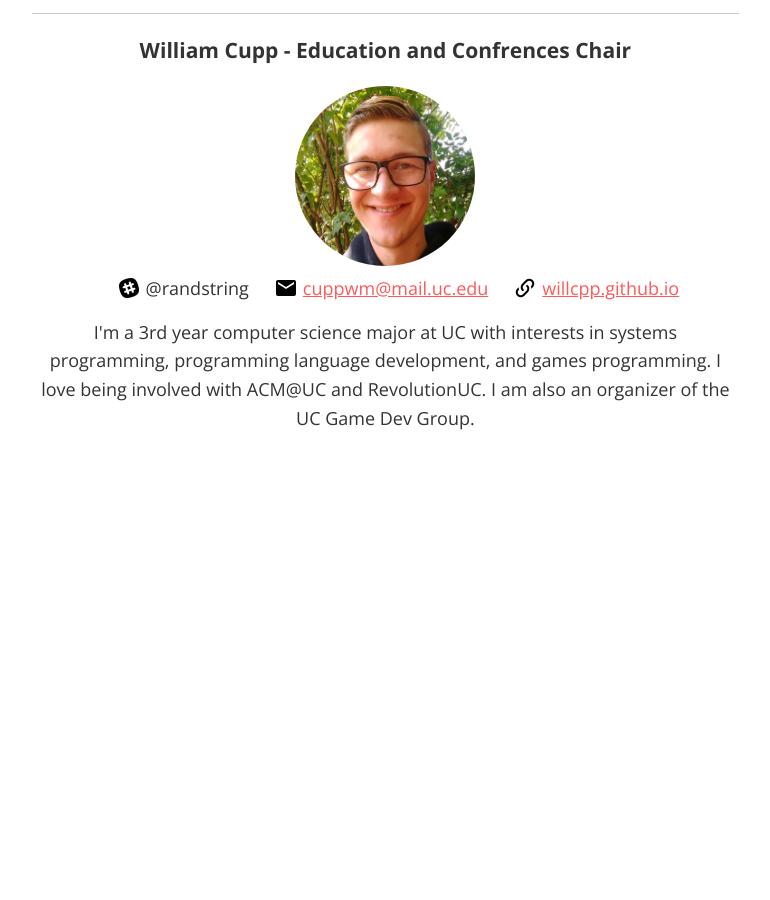
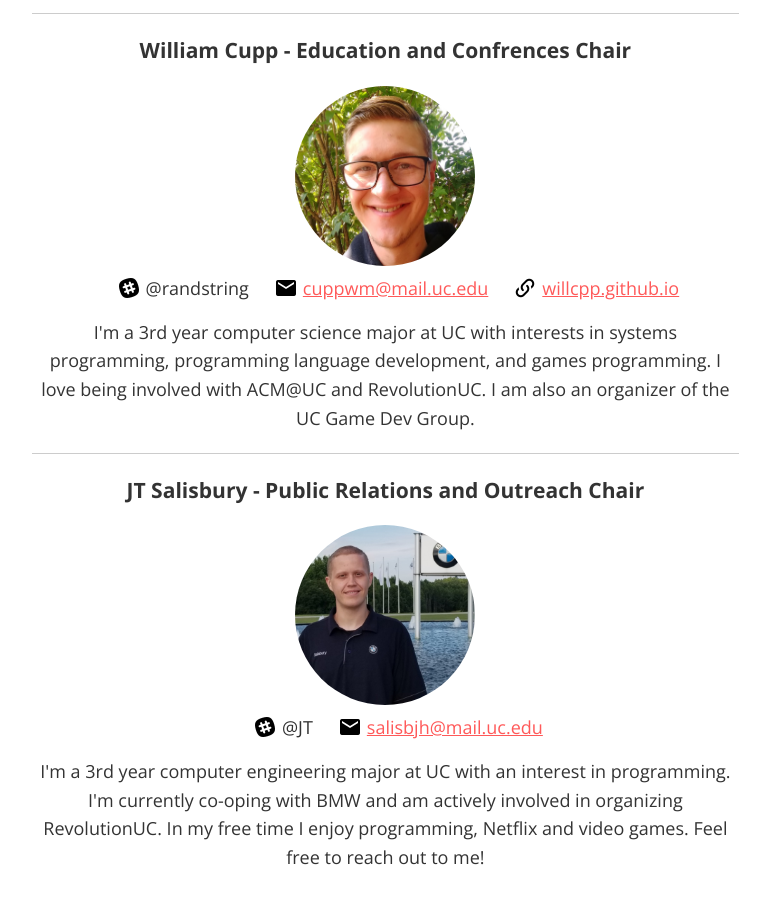
Before and after one commit to ACMatUC/acmatuc.github.io, a Jekyll site: the page built from executives.html, in a window 1280 px wide and 900 px high, scrolled down 2352 px. Shown: the whole window, without its empty margins (343-1113 px from the left). Built offline with Jekyll 4.4.1, drawn with Linux system fonts in a browser that asks for light colours; before the commit the page ends 2813 px from its top, so only the background shows below that.

Commit message:
Add to exec page

```diff
--- a/executives.html
+++ b/executives.html
@@ -65,3 +65,12 @@ order: 2
     I'm a 3rd year computer science major at UC with interests in systems programming, programming language development, and games programming.  I love being involved with ACM@UC and RevolutionUC.  I am also an organizer of the UC Game Dev Group.</p>
   </p>
 </div>
+
+<div class="executive">
+  <h3>JT Salisbury - Public Relations and Outreach Chair</h3>
+  <img src="/assets/outreach-chair.jpg" alt="Public Relations and Outreach Chair">
+  <span><img class="icon" src="/assets/slack.png">@JT<img class="icon" src="/assets/email.png"><a href="mailto:salisbjh@mail.uc.edu">salisbjh@mail.uc.edu</a></span>
+  <p>
+    I'm a 3rd year computer engineering major at UC with an interest in programming. I'm currently co-oping with BMW and am actively involved in organizing RevolutionUC. In my free time I enjoy programming, Netflix and video games. Feel free to reach out to me!</p>
+  </p>
+</div>
```
Also changed, not shown: assets/outreach-chair.jpg (added).
